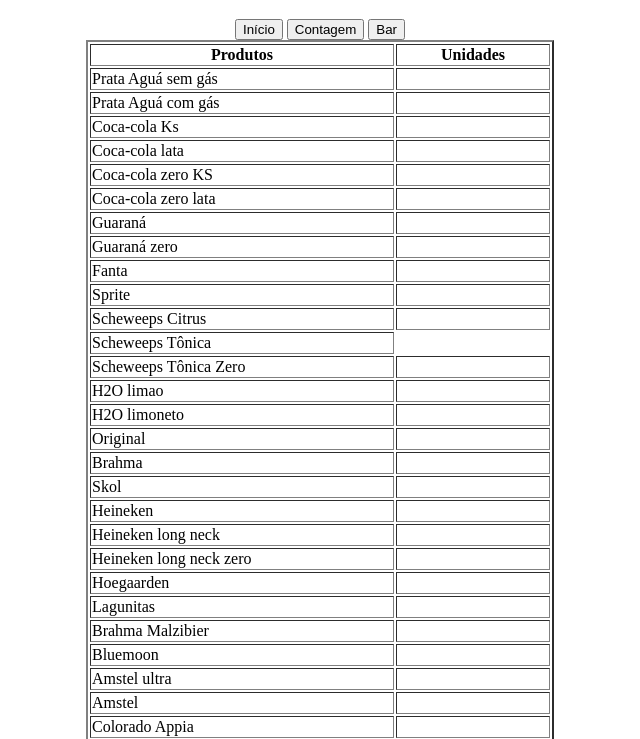
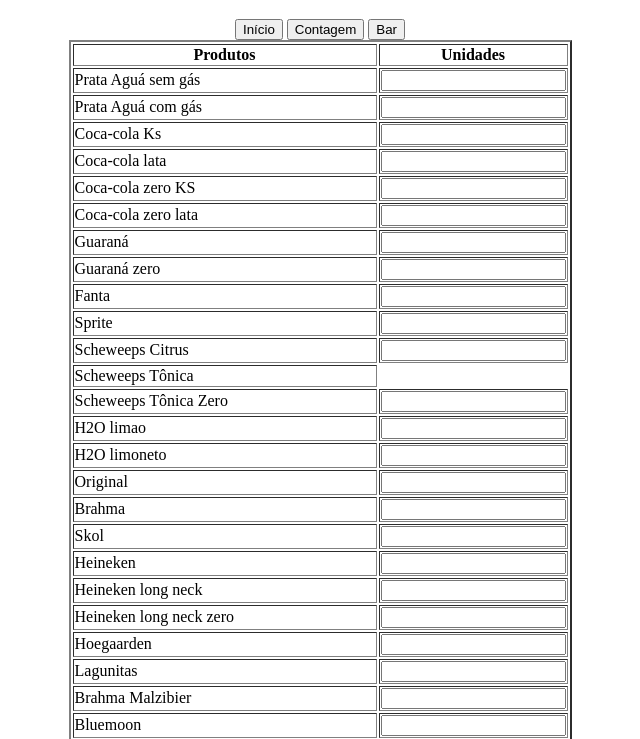
Before and after one commit to b-R10/contagem_de_bebidas, a plain HTML site: page estoque.html in a window 1280 px wide. Shown: the part 61-800 px from the top of the page, without its empty margins (320-960 px from the left). Drawn offline with Linux system fonts and the light colour scheme.

Commit message:
Add files via upload
<input> added

```diff
--- a/estoque.html
+++ b/estoque.html
@@ -33,127 +33,127 @@
 						<td>
 							Prata Aguá sem gás
 						</td>
-						<td></td>
+						<td><input type='number'></td>
 					<tr>
 						<td>Prata Aguá com gás</td>
-						<td></td>
+						<td><input type='number'></td>
 					</tr>
 					<tr>
 						<td>Coca-cola Ks</td>
-						<td></td>
+						<td><input type='number'></td>
 					</tr>
 					<tr>
 						<td>Coca-cola lata</td>
-						<td></td>
+						<td><input type='number'></td>
 					</tr>
 					<tr>
 						<td>Coca-cola zero KS</td>
-						<td></td>
+						<td><input type='number'></td>
 					</tr>
 					<tr>
 						<td>Coca-cola zero lata</td>
-						<td></td>
+						<td><input type='number'></td>
 					</tr>
 					<tr>
 						<td>Guaraná</td>
-						<td></td>
+						<td><input type='number'></td>
 					</tr>
 					<tr>
 						<td>Guaraná zero</td>
-						<td></td>
+						<td><input type='number'></td>
 					</tr>
 					<tr>
 						<td>Fanta</td>
-						<td></td>
+						<td><input type='number'></td>
 					</tr>
 					<tr>
 						<td>Sprite</td>
-						<td></td>
+						<td><input type='number'></td>
 					</tr>
 					<tr>
 						<td>Scheweeps Citrus</td>
-						<td></td>
+						<td><input type='number'></td>
 					</tr>
 					<tr>
 						<td>Scheweeps Tônica</td>
 					</tr>
 					<tr>
 						<td>Scheweeps Tônica Zero</td>
-						<td></td>
+						<td><input type='number'></td>
 					</tr>
 					<tr>
 						<td>H2O limao</td>
-						<td></td>
+						<td><input type='number'></td>
 					</tr>
 					<tr>
 						<td>H2O limoneto</td>
-						<td></td>
+						<td><input type='number'></td>
 					</tr>
 					<tr>
 						<td>Original</td>
-						<td></td>
+						<td><input type='number'></td>
 					</tr>
 					<tr>
 						<td>Brahma</td>
-						<td></td>
+						<td><input type='number'></td>
 					</tr>
 					<tr>
 						<td>Skol</td>
-						<td></td>
+						<td><input type='number'></td>
 					</tr>
 						<td>Heineken</td>
-						<td></td>
+						<td><input type='number'></td>
 					<tr>
 						<td>Heineken long neck</td>
-						<td></td>
+						<td><input type='number'></td>
 					</tr>
 					<tr>
 						<td>Heineken long neck zero</td>
-						<td></td>
+						<td><input type='number'></td>
 					</tr>
 					<tr>
 						<td>Hoegaarden</td>
-						<td></td>
+						<td><input type='number'></td>
 					</tr>
 					<tr>
 						<td>Lagunitas</td>
-						<td></td>
+						<td><input type='number'></td>
 					</tr>
 					<tr>
 						<td>Brahma Malzibier</td>
-						<td></td>
+						<td><input type='number'></td>
 					</tr>
 					<tr>
 						<td>Bluemoon</td>
-						<td></td>
+						<td><input type='number'></td>
 					</tr>
 					<tr>
 						<td>Amstel ultra</td>
-						<td></td>
+						<td><input type='number'></td>
 					</tr>
 					<tr>
 						<td>Amstel</td>
-						<td></td>
+						<td><input type='number'></td>
 					</tr>
 					<tr>
 						<td>Colorado Appia</td>
-						<td></td>
+						<td><input type='number'></td>
 					</tr>
 					<tr>
 						<td>Colorado Ribeirao</td>
-						<td></td>
+						<td><input type='number'></td>
 					</tr>
 					<tr>
 						<td>Colorado Indica</td>
-						<td></td>
+						<td><input type='number'></td>
 					</tr>
 					<tr>
 						<td>Corona</td>
-						<td></td>
+						<td><input type='number'></td>
 					</tr>
 					<tr>
 						<td>Spaten</td>
-						<td></td>
+						<td><input type='number'></td>
 					</tr>
 					</table>
 
```
